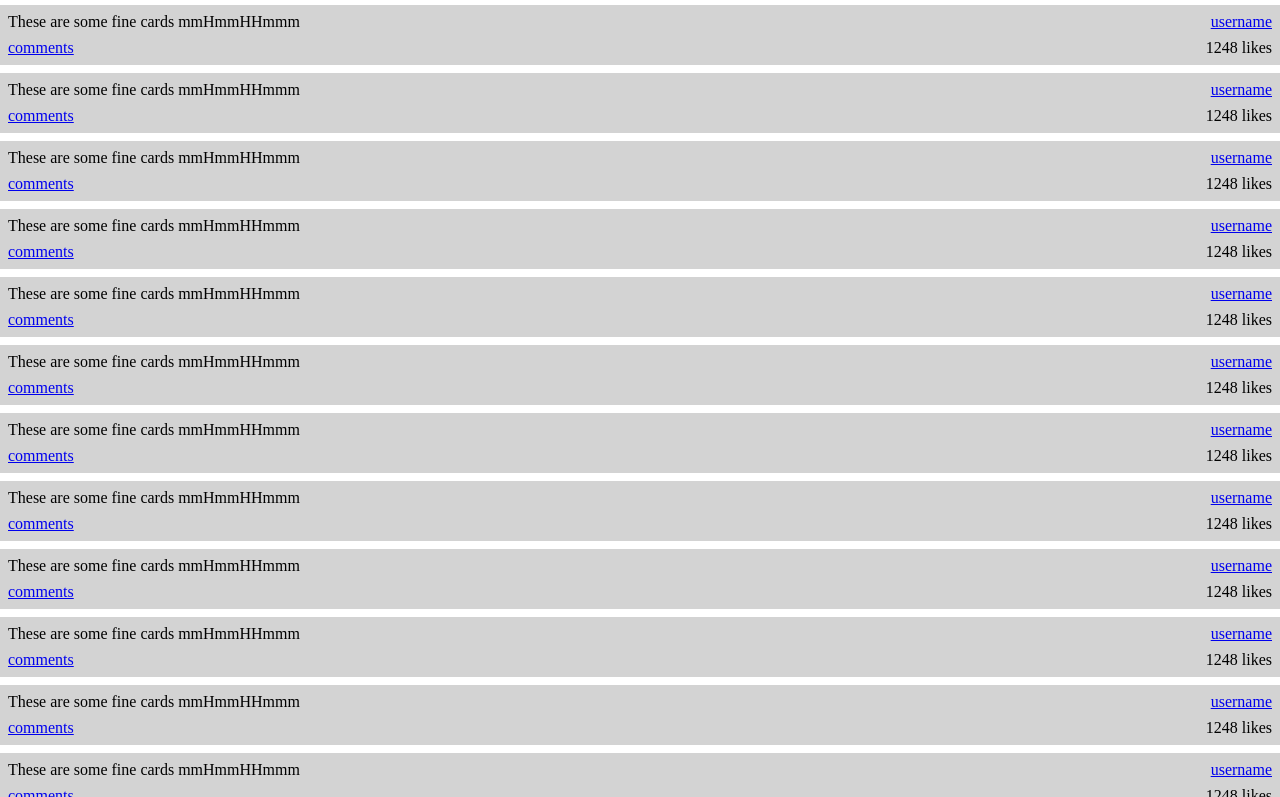
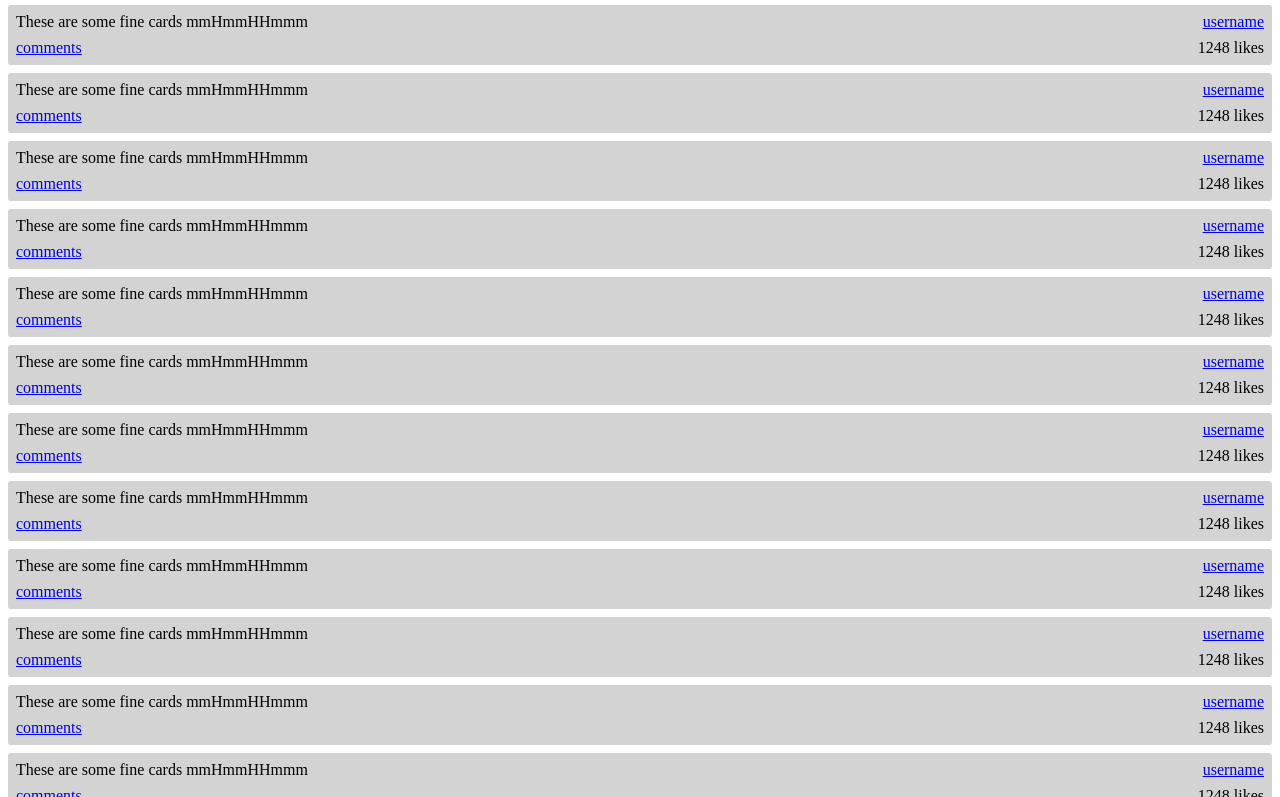
Before and after one commit to matiaselm/bigFish, a plain HTML site: page index.html in a window 1280 px wide. Shown: the part 99-896 px from the top of the page. Drawn offline with Linux system fonts and the light colour scheme.

Commit message:
rounded the little cards a bit etc & added a check so the cardview doesn't bug out

```diff
--- a/css/styleCards.css
+++ b/css/styleCards.css
@@ -32,10 +32,11 @@
 
 .postCard {
     position: relative;
-    width: 100%;
-    left:0ch;
+    width: auto;
+    left:0;
     right:0;
-    margin: 1ch 0;
+    margin: 1ch;
+    border-radius: 3px;
     min-height: 60px;
     list-style-type: none;
     box-sizing: border-box;
--- a/js/cardScript.js
+++ b/js/cardScript.js
@@ -46,7 +46,7 @@ const openFunction = (e) => {
     //   - areCardsOpen = true
     //   - areCardsOpen can only be made false again by closing the opened card
 
-    if(!cardsOpen){
+    if(!cardsOpen && clickedId!=='postCards'){
         cardId = e.target.id;
         const post = document.getElementById(`${cardId}`);
 
```
